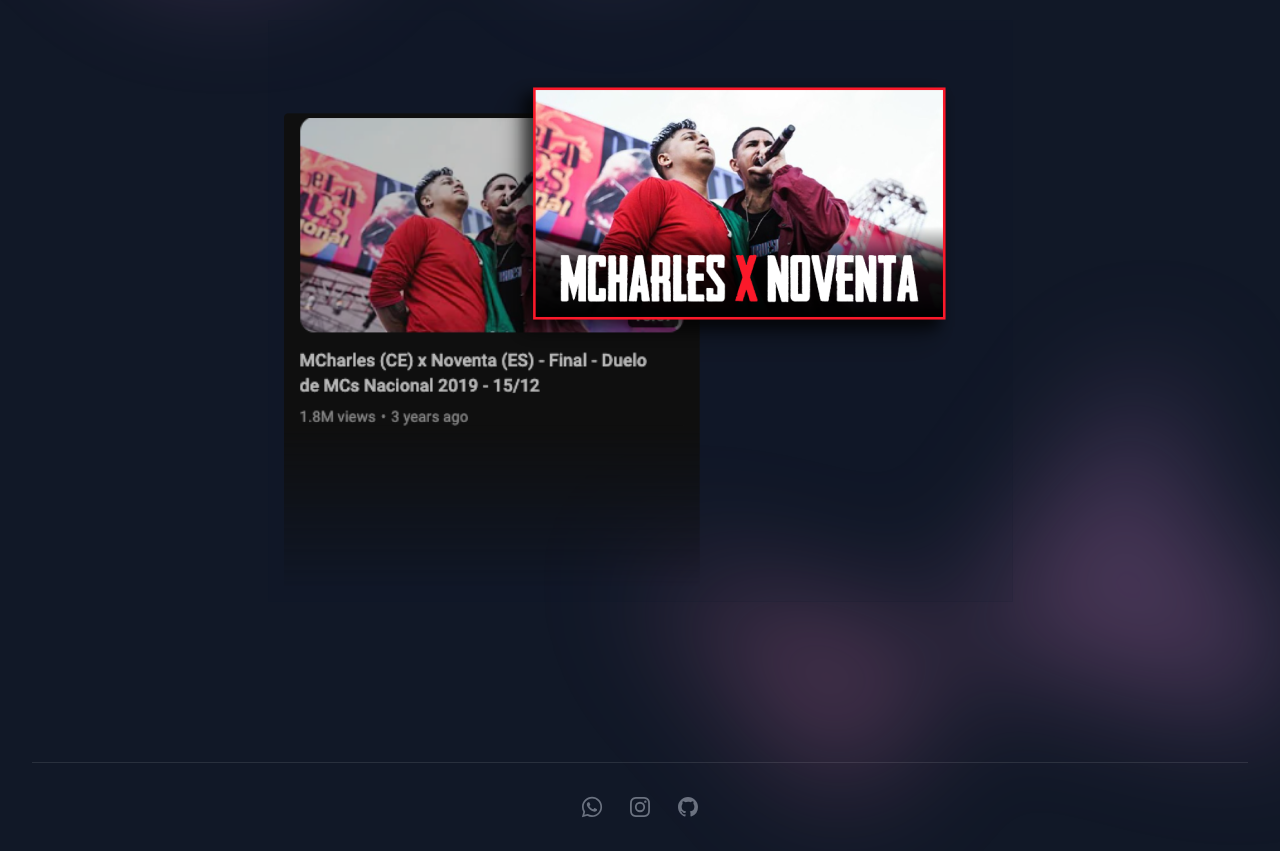
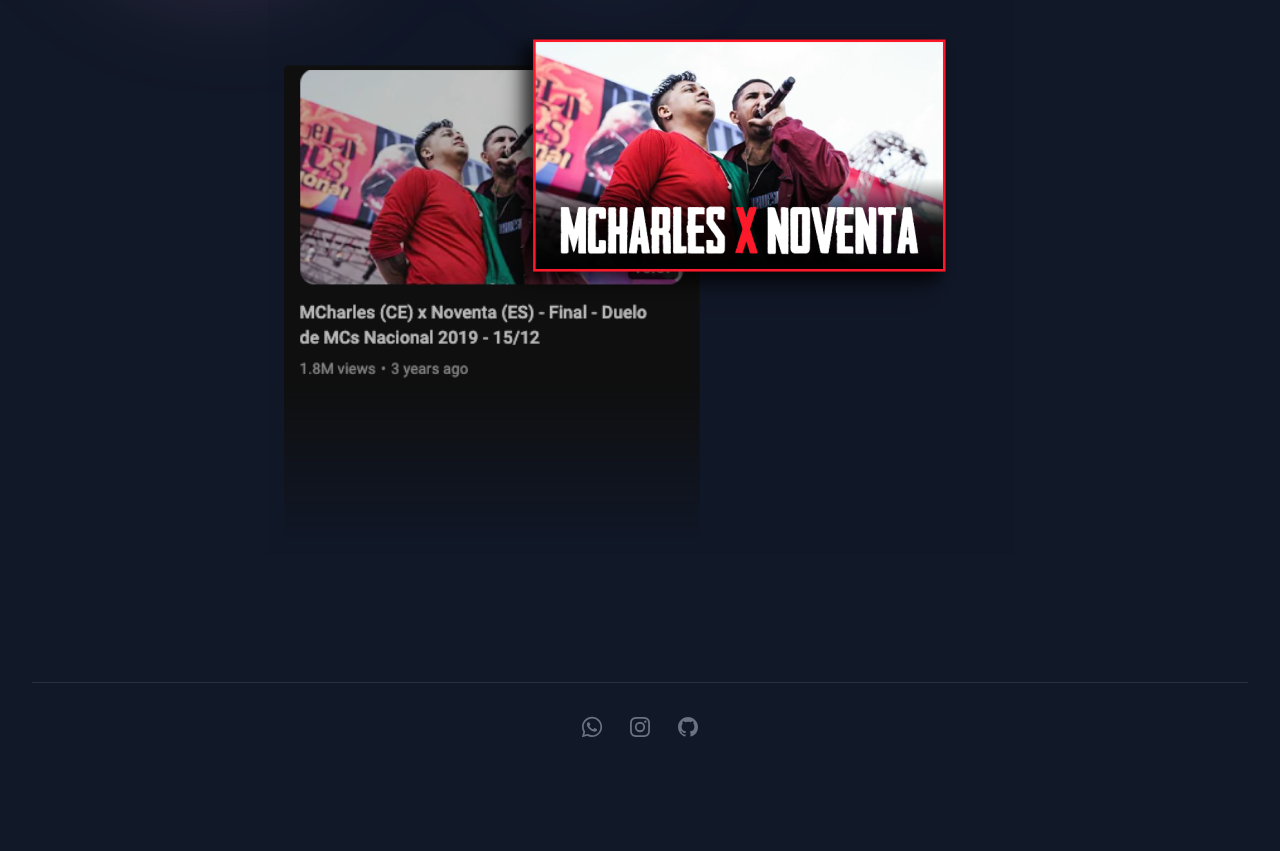
Before and after one commit to wdsrocha/miniatura-batalhas-de-rima, a Next.js app: page / in a window 1280 px wide. Shown: the part 400-1251 px from the top of the page. After the commit the page ends 1171 px from the top, so only its background shows below. Built offline with nearby package versions, Linux system fonts and the light colour scheme.

Commit message:
Push footer to bottom and fix a bug where footer wasn't being clickable

```diff
--- a/src/app/page.tsx
+++ b/src/app/page.tsx
@@ -7,8 +7,8 @@ import Balancer, { Provider } from "react-wrap-balancer";
 
 export default function Home() {
   return (
-    <div className="bg-gray-900">
-      <main className="isolate">
+    <div className="flex h-screen flex-col bg-gray-900">
+      <main className="isolate mb-auto">
         {/* Hero section */}
         <div className="relative">
           <div
@@ -55,24 +55,12 @@ export default function Home() {
                   </a>
                 </div>
               </div>
-              <div className="mt-16 flex items-center justify-center sm:mt-24">
+              <div className="mt-8 flex items-center justify-center sm:mt-12">
                 <div className="bg-gray-900/5 p-2 ring-1 ring-inset ring-gray-900/10 lg:p-4">
                   <Image src={demo} alt="" />
                 </div>
               </div>
             </div>
-          </div>
-          <div
-            className="absolute inset-x-0 top-[calc(100%-13rem)] -z-10 transform-gpu overflow-hidden blur-3xl sm:top-[calc(100%-30rem)]"
-            aria-hidden="true"
-          >
-            <div
-              className="relative left-[calc(50%+3rem)] aspect-[1155/678] w-[36.125rem] -translate-x-1/2 bg-gradient-to-tr from-[#ff80b5] to-[#9089fc] opacity-30 sm:left-[calc(50%+36rem)] sm:w-[72.1875rem]"
-              style={{
-                clipPath:
-                  "polygon(74.1% 44.1%, 100% 61.6%, 97.5% 26.9%, 85.5% 0.1%, 80.7% 2%, 72.5% 32.5%, 60.2% 62.4%, 52.4% 68.1%, 47.5% 58.3%, 45.2% 34.5%, 27.5% 76.7%, 0.1% 64.9%, 17.9% 100%, 27.6% 76.8%, 76.1% 97.7%, 74.1% 44.1%)",
-              }}
-            />
           </div>
         </div>
       </main>
@@ -83,7 +71,7 @@ export default function Home() {
           Footer
         </h2>
         <div className="mx-auto max-w-7xl px-6 pb-8 pt-16 sm:pt-24 lg:px-8 lg:pt-32">
-          <div className="mt-8 border-t border-white/10 pt-8">
+          <div className="border-t border-white/10 pt-8">
             <div className="flex items-center justify-center space-x-6 md:order-2">
               {contacts.map((contact) => (
                 <a
```
